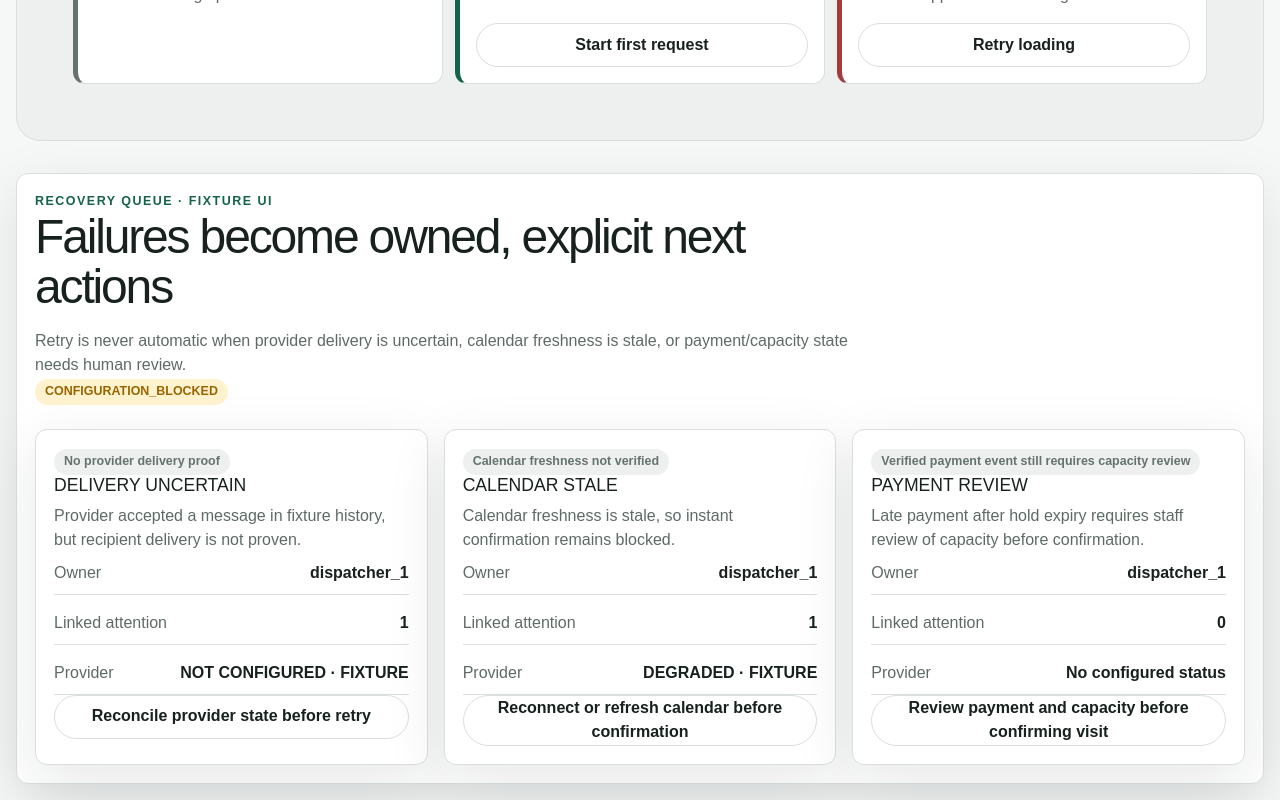
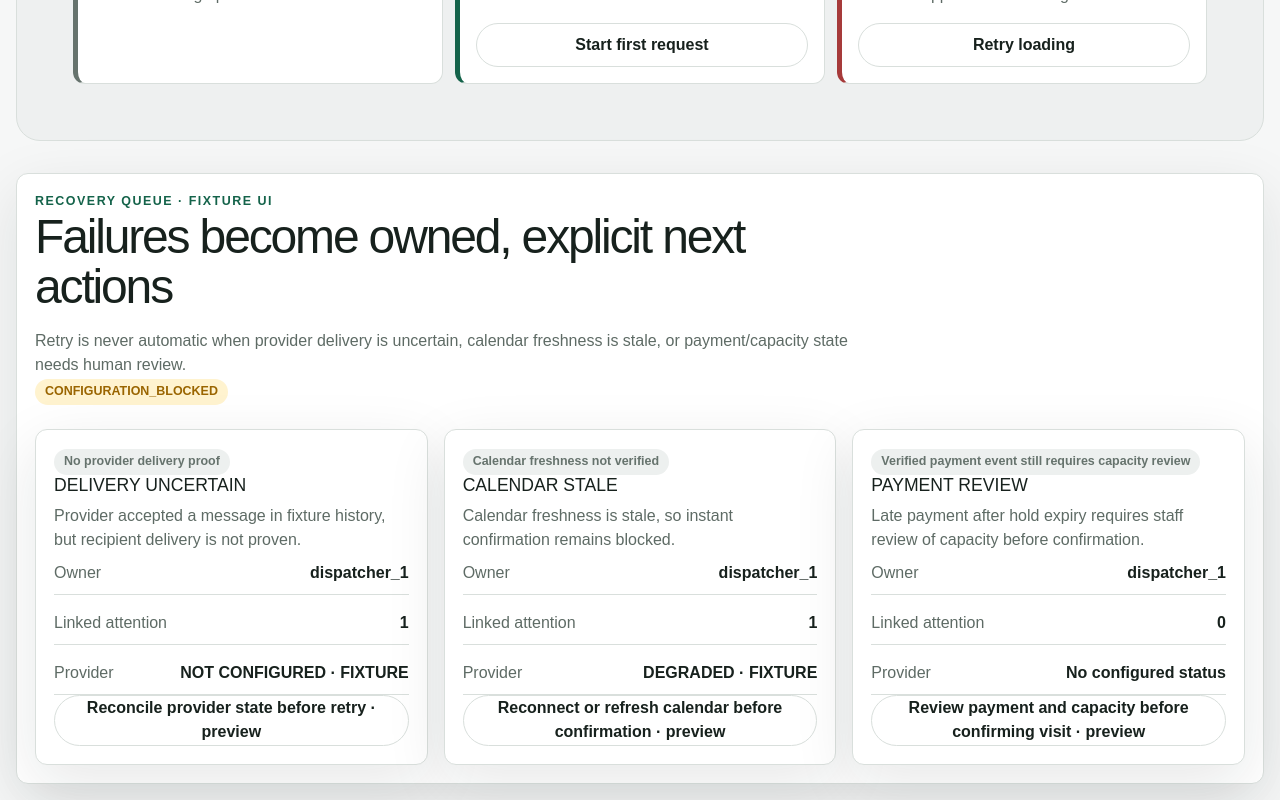
Before and after one commit to SaamVR/ServiceDesk, a Next.js app: page /app/1/automations in a window 1280 px wide. Shown: the part 2780-3580 px from the top of the page. Built offline with nearby package versions, Linux system fonts and the light colour scheme.

Commit message:
fix(recovery): disable unwired recovery actions

```diff
--- a/src/features/recovery/RecoveryActionsPreview.tsx
+++ b/src/features/recovery/RecoveryActionsPreview.tsx
@@ -66,8 +66,14 @@ export function RecoveryActionsPreview() {
                 <div><dt>Linked attention</dt><dd>{item.linkedAttentionCount}</dd></div>
                 <div><dt>Provider</dt><dd>{item.providerStatus ?? "No configured status"}</dd></div>
               </dl>
-              <button className="button-secondary full" type="button">
-                {item.action}
+              <button
+                className="button-secondary full"
+                type="button"
+                disabled
+                aria-disabled="true"
+                title="Fixture preview only; recovery command is not integrated on this branch."
+              >
+                {item.action} · preview
               </button>
             </article>
           ))}
```
